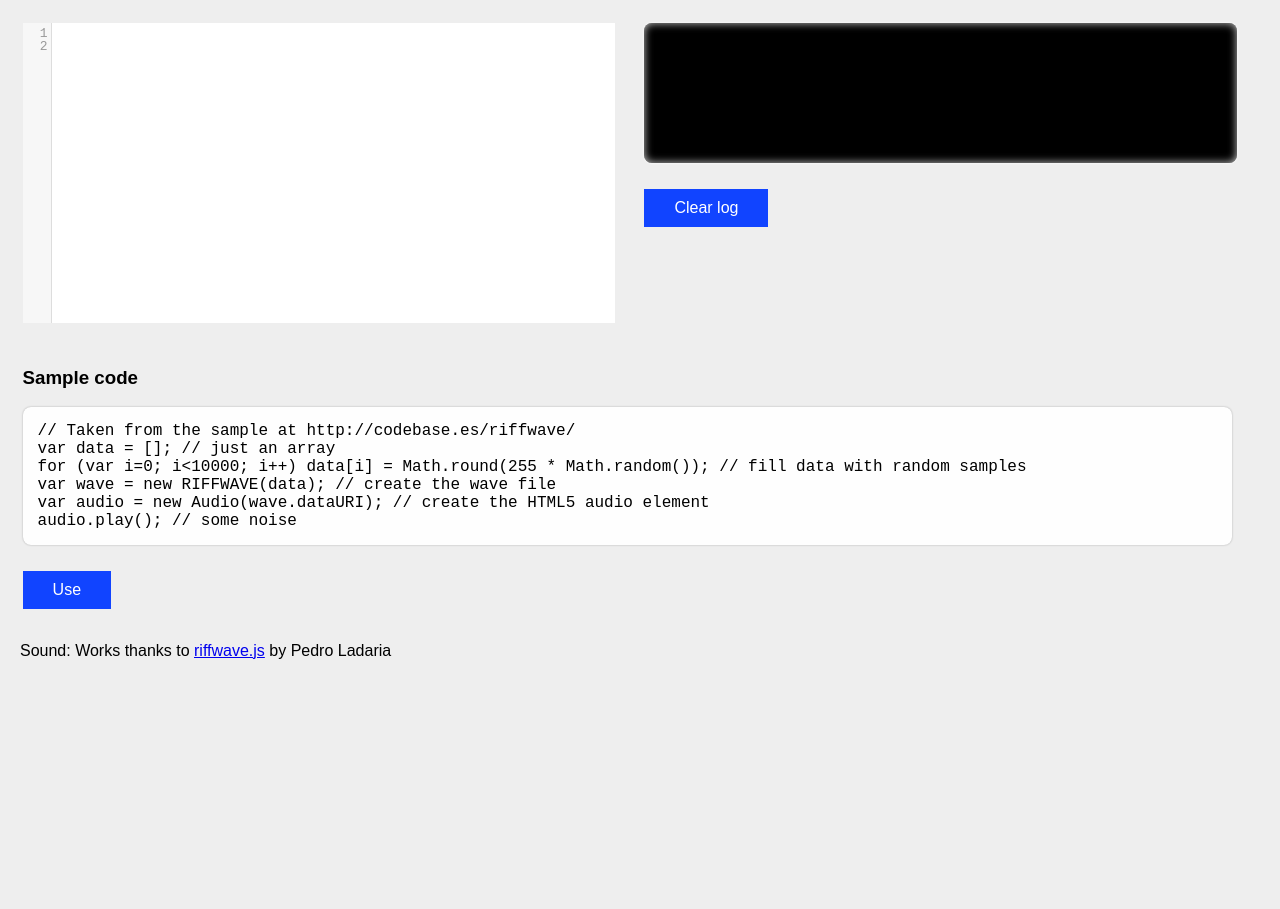
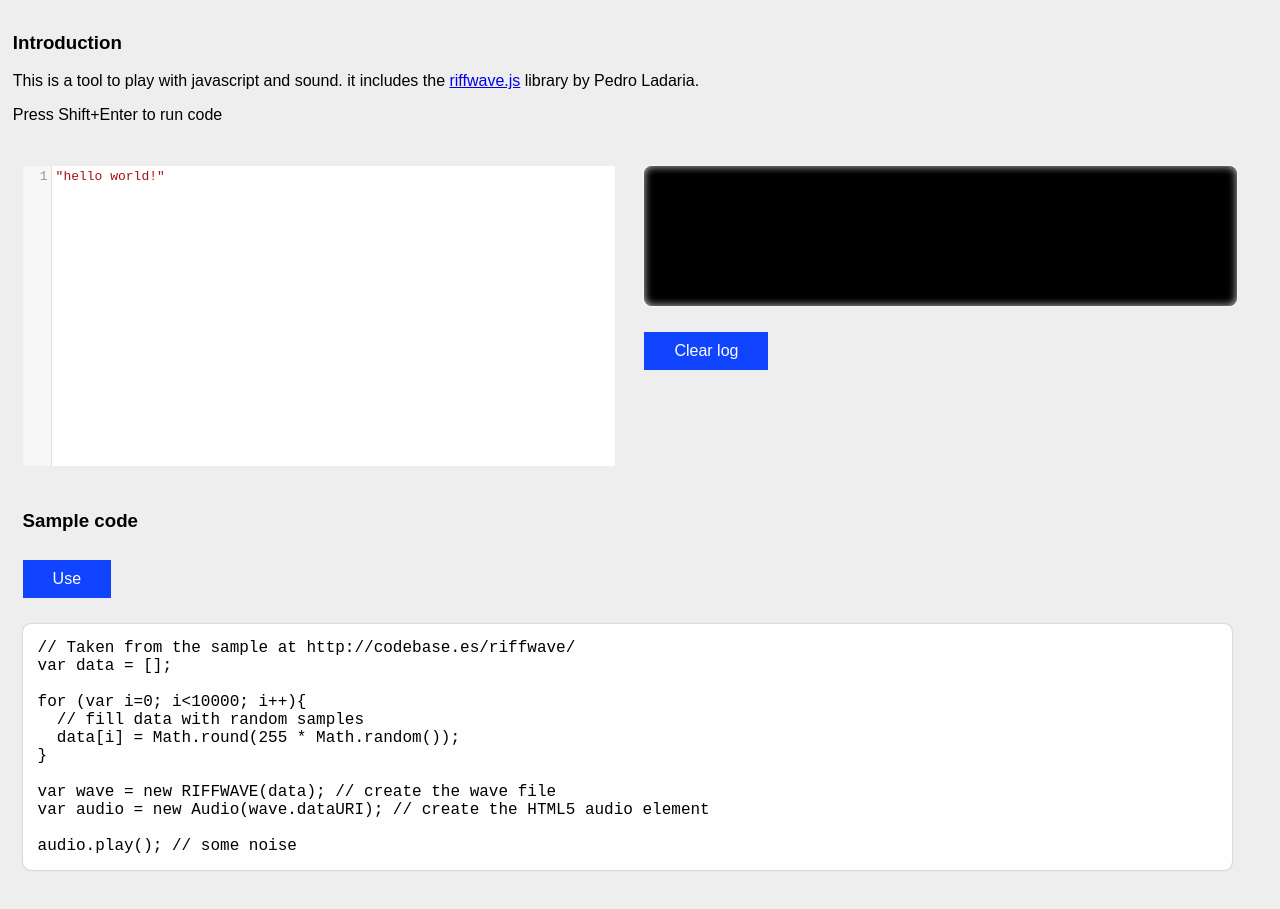
Before and after one commit to antoineMoPa/a-mo-pa.com, a plain HTML site: page sound.html in a window 1280 px wide. Before the commit the page ends 800 px from the top, so only its background shows below. Drawn offline with Linux system fonts and the light colour scheme.

Commit message:
intro text + change button placement

```diff
--- a/assets/css/sound.css
+++ b/assets/css/sound.css
@@ -49,10 +49,6 @@ pre.code{
 
 /* -- */
 
-p{
-    margin:10px;
-}
-
 #sound-code{
     min-height:400px;
     width:100%;
@@ -60,6 +56,7 @@ p{
 
 .controls{
     padding:10px;
+    padding-top:0;
 }
 
 .log{
--- a/assets/js/sound.js
+++ b/assets/js/sound.js
@@ -42,11 +42,15 @@ Sound.prototype.initEditor = function(){
 }
 
 Sound.prototype.playSound = function(){
-    this.print(
-        eval(
-            this.editor.getValue()
-        )
-    );
+    try{
+        this.print(
+            eval(
+                this.editor.getValue()
+            )
+        );
+    } catch (e){
+        this.print(e.message + "\n");
+    }
 }
 
 Sound.prototype.print = function(message){
--- a/sound.html
+++ b/sound.html
@@ -14,13 +14,16 @@
 </head>
 <body>
 
+<div class='col full-width'>
+    <h3>Introduction</h3>
+    <p>This is a tool to play with javascript and sound. it includes the <a href="http://codebase.es/riffwave/" target="_blank" >riffwave.js</a> library by Pedro Ladaria.</p>
+    <p>Press Shift+Enter to run code</p>
+</div>
 
 <div class="controls">
     <div class="col half-width">
 
-        <textarea id="sound-code">
-
-        </textarea>
+        <textarea id="sound-code">"hello world!"</textarea>
 
     </div>
     <div class="col half-width">
@@ -30,25 +33,25 @@
         </a>
     </div>
     <div class="col full-width">
-
         <h3>Sample code</h3>
+        <a class='button use-sample-code'>Use</a>
 <pre class='code sample-code'>
 // Taken from the sample at http://codebase.es/riffwave/
-var data = []; // just an array
-for (var i=0; i<10000; i++) data[i] = Math.round(255 * Math.random()); // fill data with random samples
+var data = [];
+
+for (var i=0; i<10000; i++){
+  // fill data with random samples
+  data[i] = Math.round(255 * Math.random());
+}
+
 var wave = new RIFFWAVE(data); // create the wave file
 var audio = new Audio(wave.dataURI); // create the HTML5 audio element
+
 audio.play(); // some noise
 </pre>
 
-        <a class='button use-sample-code'>Use</a>
 
     </div>
-    <p>
-        Sound: Works thanks to
-        <a href="http://codebase.es/riffwave/" target="_blank" >riffwave.js</a>
-        by Pedro Ladaria
-    </p>
 
 </div>
 
```
